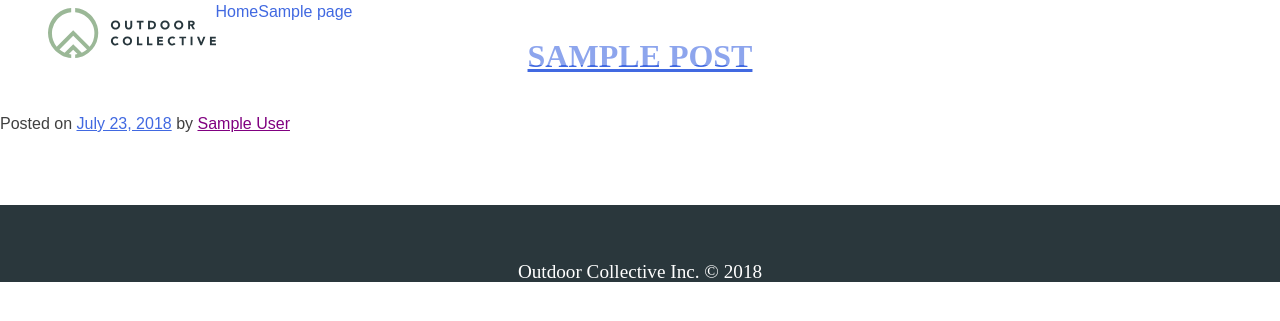
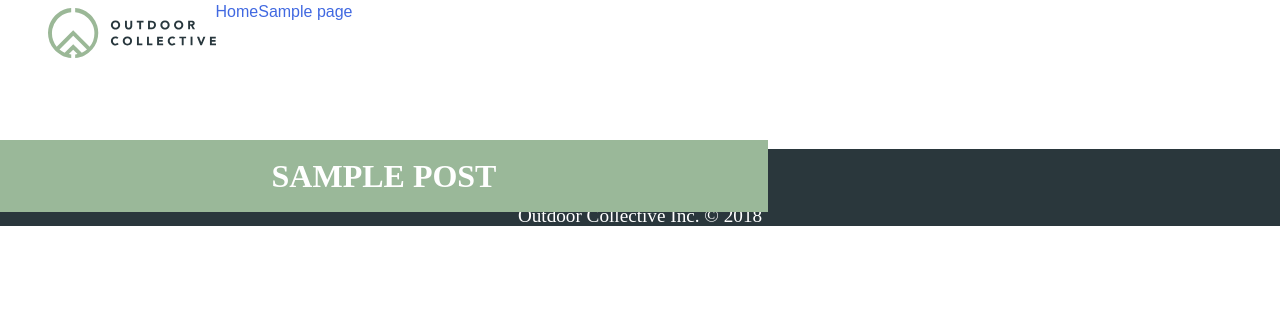
Before and after one commit to ermiljordan/OutdoorCollectives, a WordPress theme: template themes/odc/index.php in a window 1280 px wide. Shown: the top 321 px of the page. Run offline with PHP 8.4 and a stand-in for WordPress, Linux system fonts and the light colour scheme; the site name, menu and one post (Sample post) are stand-ins, and other content is empty; some libraries are stand-ins or nearby versions.

```diff
--- a/themes/odc/inc/template-functions.php
+++ b/themes/odc/inc/template-functions.php
@@ -89,3 +89,9 @@ function odc_dynamic_css() {
 	wp_add_inline_style('odc-style', $custom_css);
 }
 add_action('wp_enqueue_scripts', 'odc_dynamic_css');
+// Replaces the excerpt "Read More" text by a link
+function new_excerpt_more($more) {
+	global $post;
+	return ' [...]<a class="moretag" href="'. get_permalink($post->ID) . '">Read More <i class="fa fa-long-arrow-right" aria-hidden="true"></i></a>';
+}
+add_filter('excerpt_more', 'new_excerpt_more');
--- a/themes/odc/sass/_forum.scss
+++ b/themes/odc/sass/_forum.scss
@@ -1,4 +1,39 @@
-img.post-42 {
-  height: 100vh;
-  width: 100;
+.blog
+.content-area {
+  display: flex;
+  flex-direction: column;
+  margin-right: auto;
+  margin-left: auto;
+  width: auto;
+  padding-top: 5rem;
 }
+.entry-title {
+  position: absolute;
+  background: #9ab899;
+  width: 60%;
+  margin-top: 2.25rem;
+  padding: .75rem 1.5rem;
+  font-size: 2rem;
+  a {
+    color: #fff;
+    text-decoration: none;
+    max-width: 75%;
+  }
+}
+.entry-meta {
+  position: absolute;
+  background: rgba(255, 255, 255, 0.4);
+  color: #fff;
+  display: inline-block;
+  right: 0;
+  a {
+    color: white;
+    text-decoration: none;
+  }
+}
+
+//SINGLE FORUM
+.single
+.content-area {
+  padding-top: 5rem;
+}
--- a/themes/odc/single.php
+++ b/themes/odc/single.php
@@ -17,7 +17,7 @@ get_header();
 		while ( have_posts() ) :
 			the_post();
 
-			get_template_part( 'template-parts/content', get_post_type() );
+			get_template_part( 'template-parts/content', 'single' );
 
 			the_post_navigation();
 
--- a/themes/odc/style.css
+++ b/themes/odc/style.css
@@ -1236,6 +1236,42 @@ img.logo-footer {
       -ms-flex-align: center;
           align-items: center; }
 
-img.post-42 {
-  height: 100vh;
-  width: 100; }
+.blog
+.content-area {
+  display: -webkit-box;
+  display: -ms-flexbox;
+  display: flex;
+  -webkit-box-orient: vertical;
+  -webkit-box-direction: normal;
+      -ms-flex-direction: column;
+          flex-direction: column;
+  margin-right: auto;
+  margin-left: auto;
+  width: auto;
+  padding-top: 5rem; }
+
+.entry-title {
+  position: absolute;
+  background: #9ab899;
+  width: 60%;
+  margin-top: 2.25rem;
+  padding: .75rem 1.5rem;
+  font-size: 2rem; }
+  .entry-title a {
+    color: #fff;
+    text-decoration: none;
+    max-width: 75%; }
+
+.entry-meta {
+  position: absolute;
+  background: rgba(255, 255, 255, 0.4);
+  color: #fff;
+  display: inline-block;
+  right: 0; }
+  .entry-meta a {
+    color: white;
+    text-decoration: none; }
+
+.single
+.content-area {
+  padding-top: 5rem; }
```
Also changed, not shown: themes/odc/build/css/style.min.css, 1 other file.
